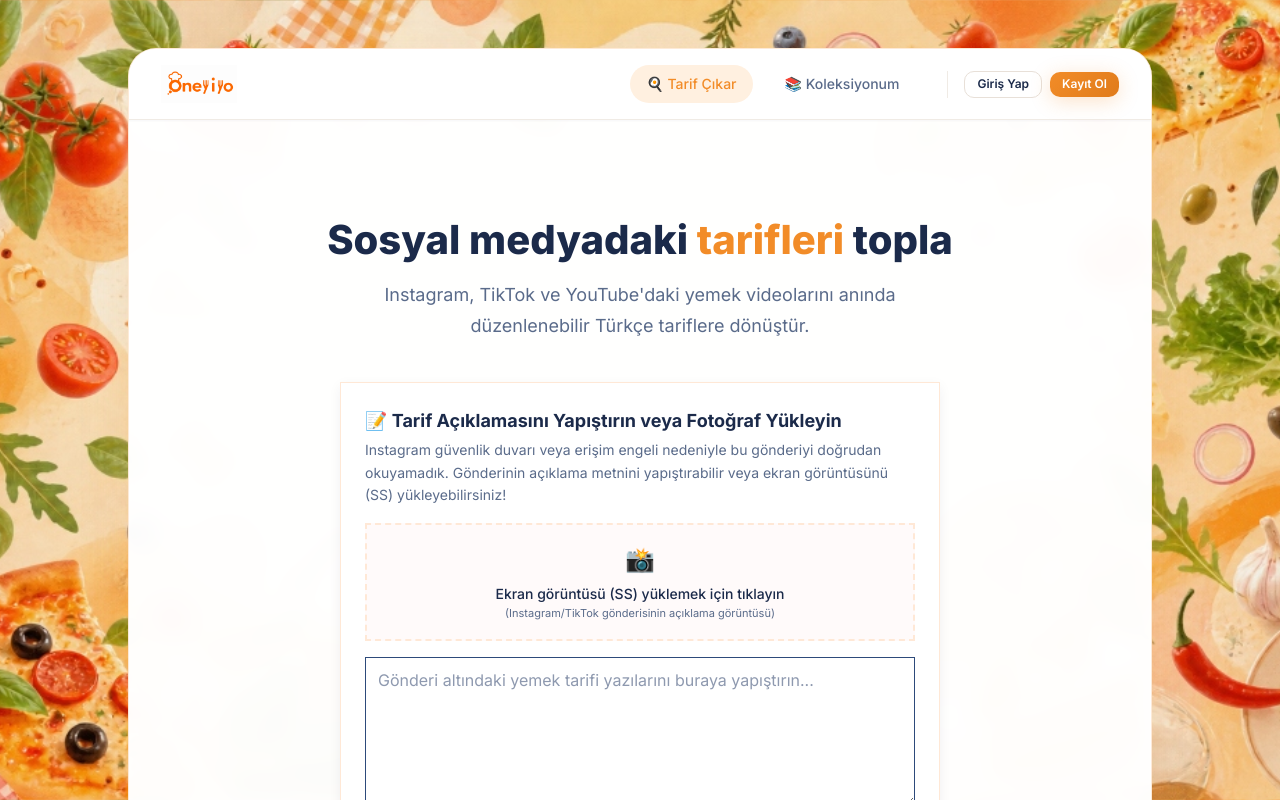
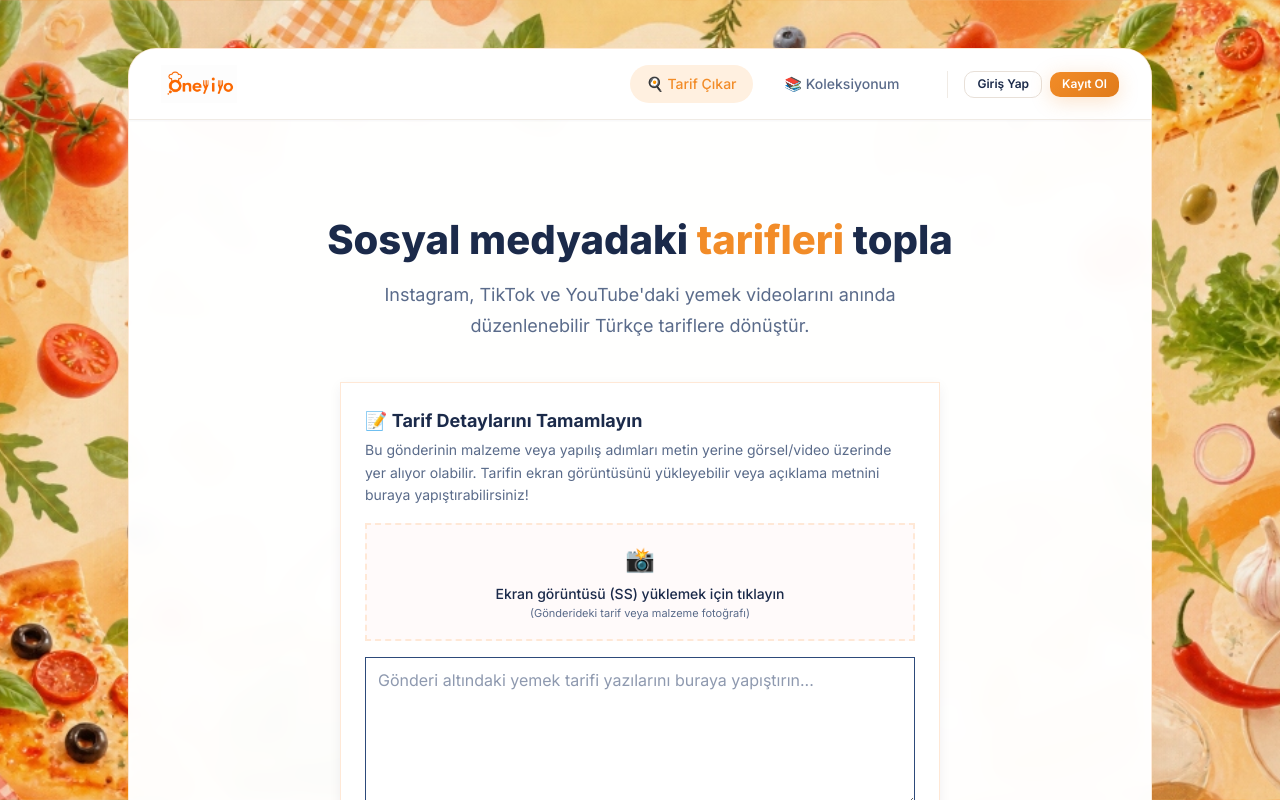
Before and after one commit to berramiynat-debug/Onedio_RecipeAI, a React (Vite) app in the folder frontend/: page / in a window 1280 px wide. Both pictures are taken after a click on the button "Metin olarak yapıştır". Shown: the top 800 px of the page. Built offline with nearby package versions, Linux system fonts and the light colour scheme; no server answers.

Commit message:
refactor: update fallback card description to be neutral and platform-agnostic

```diff
--- a/frontend/src/pages/Dashboard.jsx
+++ b/frontend/src/pages/Dashboard.jsx
@@ -260,10 +260,10 @@ export default function Dashboard({ onRecipeReady, user }) {
             <form onSubmit={handleTextSubmit} style={{ maxWidth: 600, margin: '1rem auto' }} className="slide-up">
               <div className="card" style={{ padding: 'var(--space-6)', textAlign: 'left', background: 'rgba(255, 255, 255, 0.95)', border: '1px solid var(--color-orange-light)', borderRadius: 'var(--border-radius-lg)', boxShadow: 'var(--shadow-md)' }}>
                 <h3 style={{ fontSize: 'var(--font-size-lg)', fontWeight: 700, color: 'var(--color-navy)', marginBottom: 'var(--space-1)' }}>
-                  📝 Tarif Açıklamasını Yapıştırın veya Fotoğraf Yükleyin
+                  📝 Tarif Detaylarını Tamamlayın
                 </h3>
                 <p style={{ fontSize: 'var(--font-size-sm)', color: 'var(--color-text-secondary)', marginBottom: 'var(--space-4)' }}>
-                  Instagram güvenlik duvarı veya erişim engeli nedeniyle bu gönderiyi doğrudan okuyamadık. Gönderinin açıklama metnini yapıştırabilir veya ekran görüntüsünü (SS) yükleyebilirsiniz!
+                  Bu gönderinin malzeme veya yapılış adımları metin yerine görsel/video üzerinde yer alıyor olabilir. Tarifin ekran görüntüsünü yükleyebilir veya açıklama metnini buraya yapıştırabilirsiniz!
                 </p>
 
                 <div
@@ -277,7 +277,7 @@ export default function Dashboard({ onRecipeReady, user }) {
                     Ekran görüntüsü (SS) yüklemek için tıklayın
                   </p>
                   <p style={{ margin: 0, fontSize: '11px', color: 'var(--color-text-secondary)' }}>
-                    (Instagram/TikTok gönderisinin açıklama görüntüsü)
+                    (Gönderideki tarif veya malzeme fotoğrafı)
                   </p>
                 </div>
 
```
